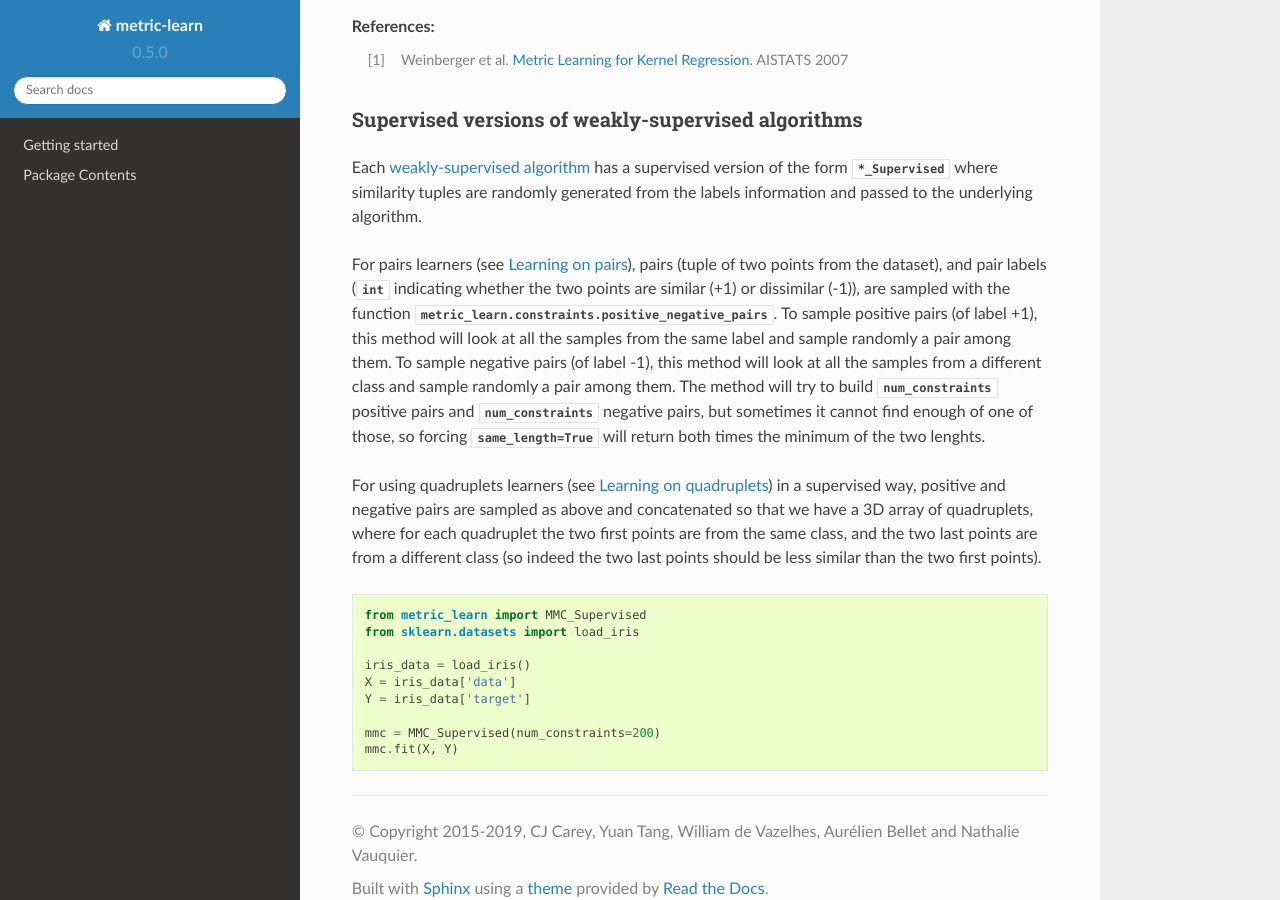
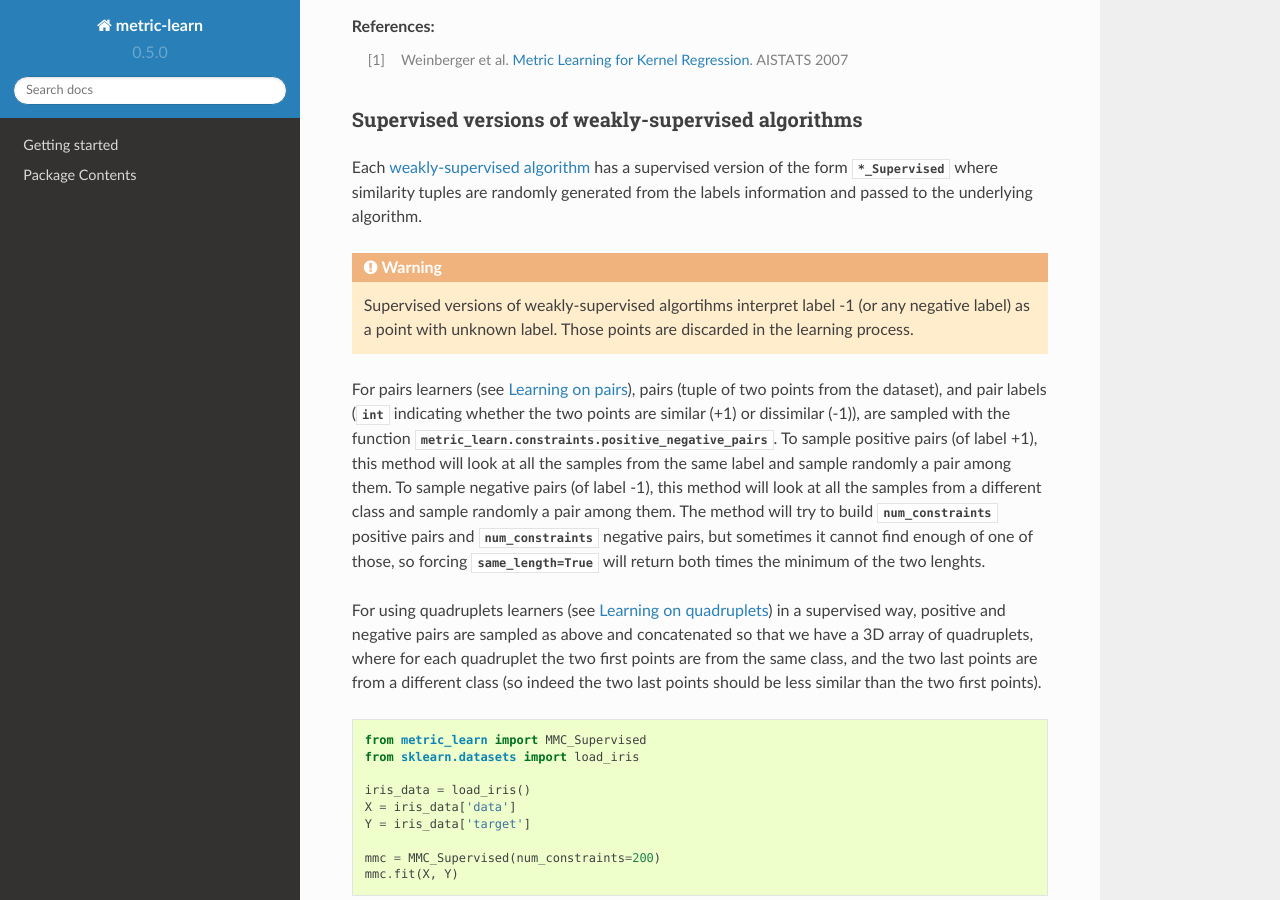
Before and after one commit to scikit-learn-contrib/metric-learn, a Sphinx documentation site: the page built from doc/supervised.rst, in a window 1280 px wide and 900 px high, scrolled down 6191 px. Built offline with Sphinx 7.4.7 and the Read the Docs theme 2.0.0, drawn with Linux system fonts in a browser that asks for light colours; pages that are not in the unit, such as notebooks, are missing from menus.

Commit message:
solves #261

```diff
--- a/doc/supervised.rst
+++ b/doc/supervised.rst
@@ -376,6 +376,11 @@ has a supervised version of the form `*_Supervised` where similarity tuples are
 randomly generated from the labels information and passed to the underlying
 algorithm.
 
+.. warning::
+    Supervised versions of weakly-supervised algortihms interpret label -1
+    (or any negative label) as a point with unknown label.
+    Those points are discarded in the learning process.
+
 For pairs learners (see :ref:`learning_on_pairs`), pairs (tuple of two points
 from the dataset), and pair labels (`int` indicating whether the two points
 are similar (+1) or dissimilar (-1)), are sampled with the function
```
